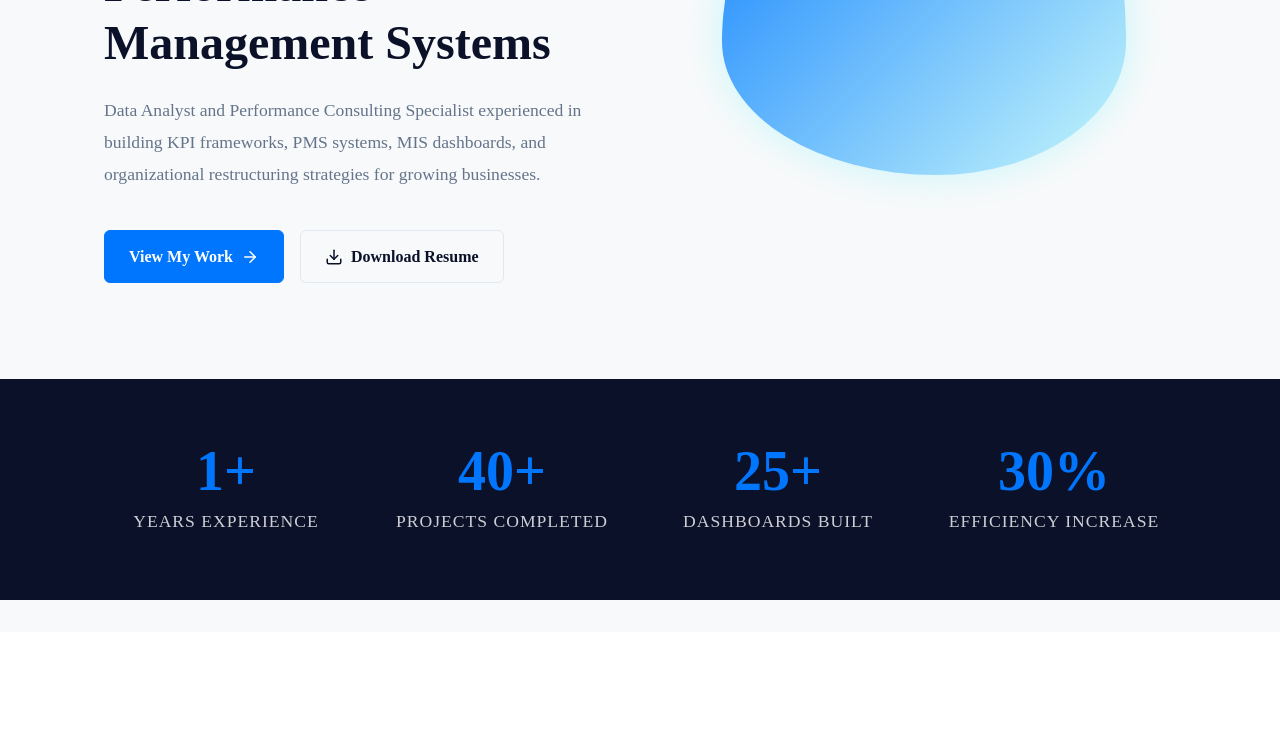
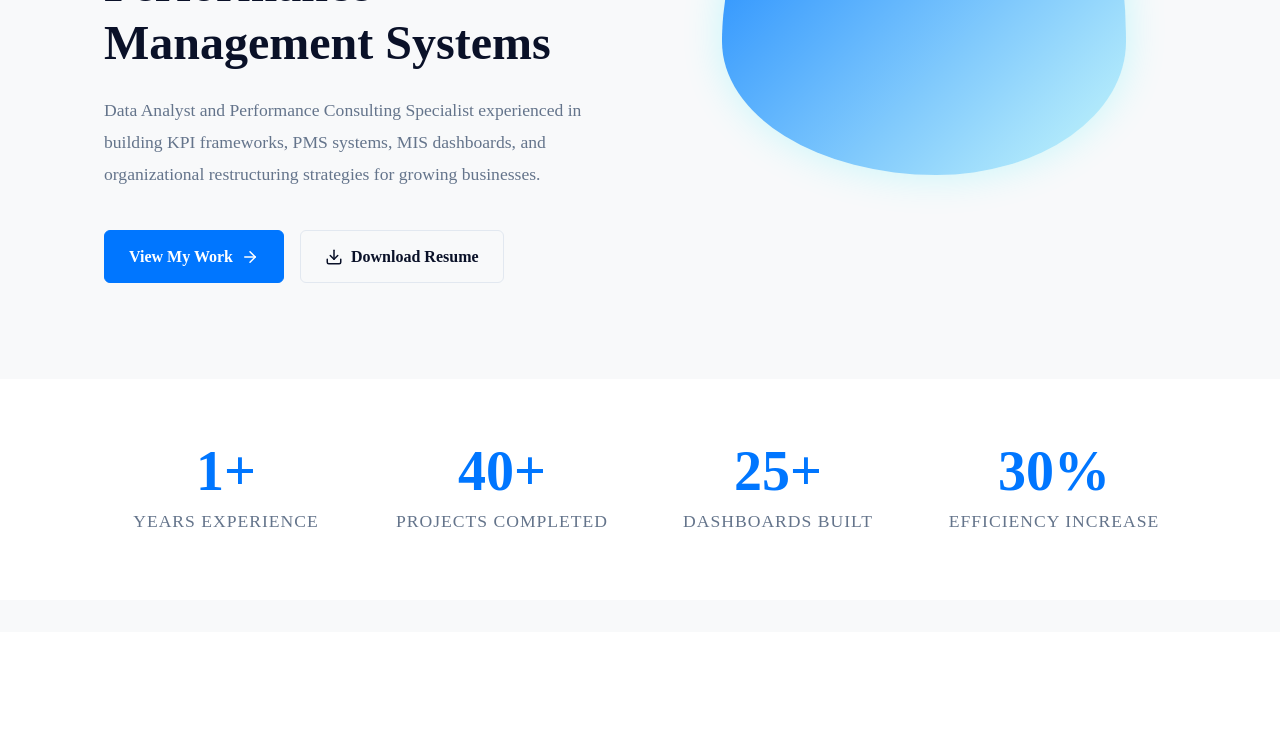
Before and after one commit to dinakardinu26/Dinakar-Personal-Portfolio, a Next.js app: page / in a window 1280 px wide. Shown: the part 476-1211 px from the top of the page. Built offline with nearby package versions, Linux system fonts and the light colour scheme.

Commit message:
Fix: Make AnimatedStats text visible in dark mode

```diff
--- a/src/components/AnimatedStats.module.css
+++ b/src/components/AnimatedStats.module.css
@@ -1,6 +1,6 @@
 .statsSection {
-  background-color: var(--primary);
-  color: #fff;
+  background-color: var(--card-bg);
+  color: var(--foreground);
   padding: 4rem 0;
   margin: 2rem 0;
 }
@@ -42,7 +42,7 @@
 .label {
   font-size: 1.1rem;
   font-weight: 500;
-  color: rgba(255, 255, 255, 0.8);
+  color: var(--text-muted);
   text-transform: uppercase;
   letter-spacing: 1px;
 }
```
